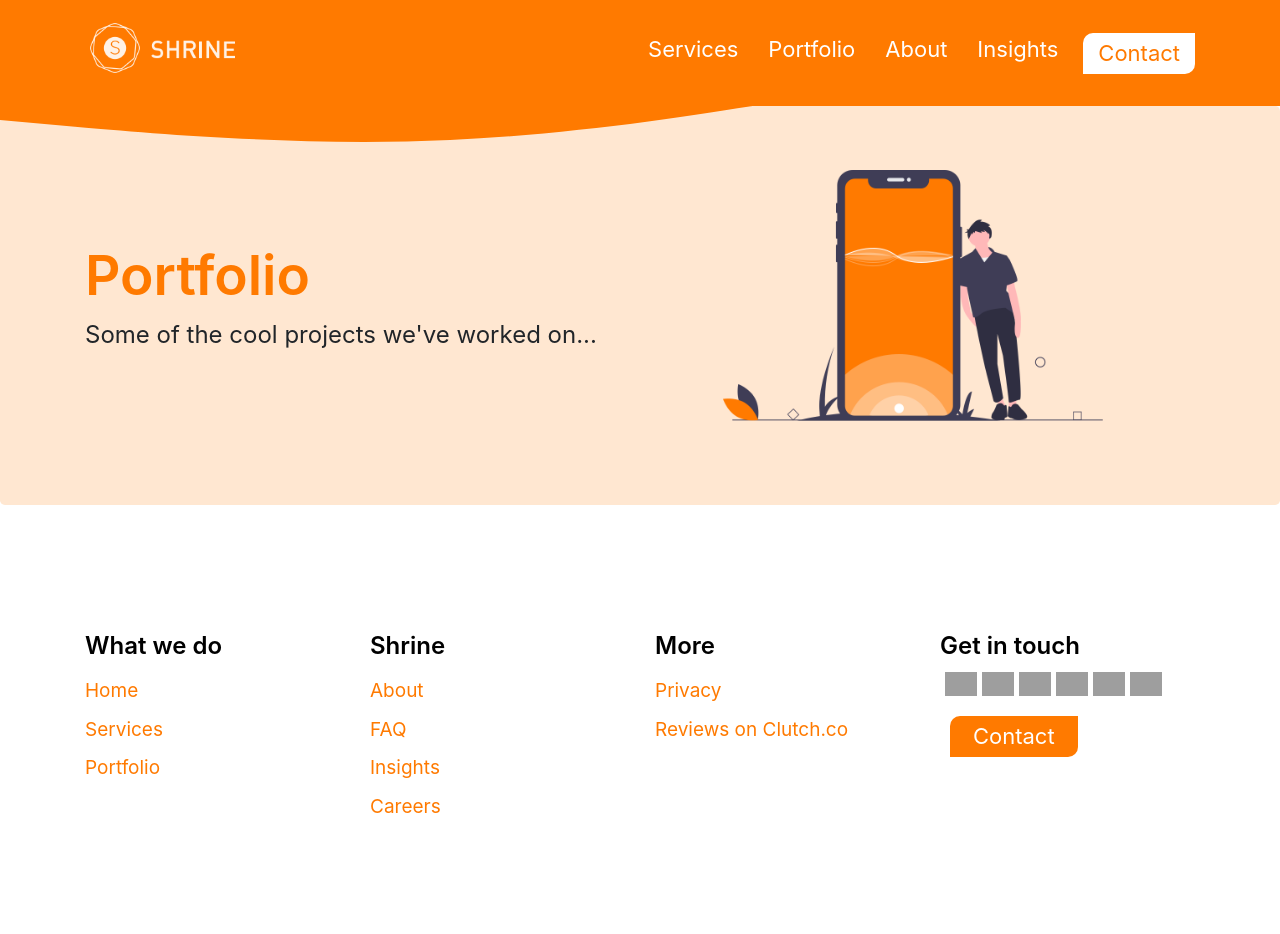
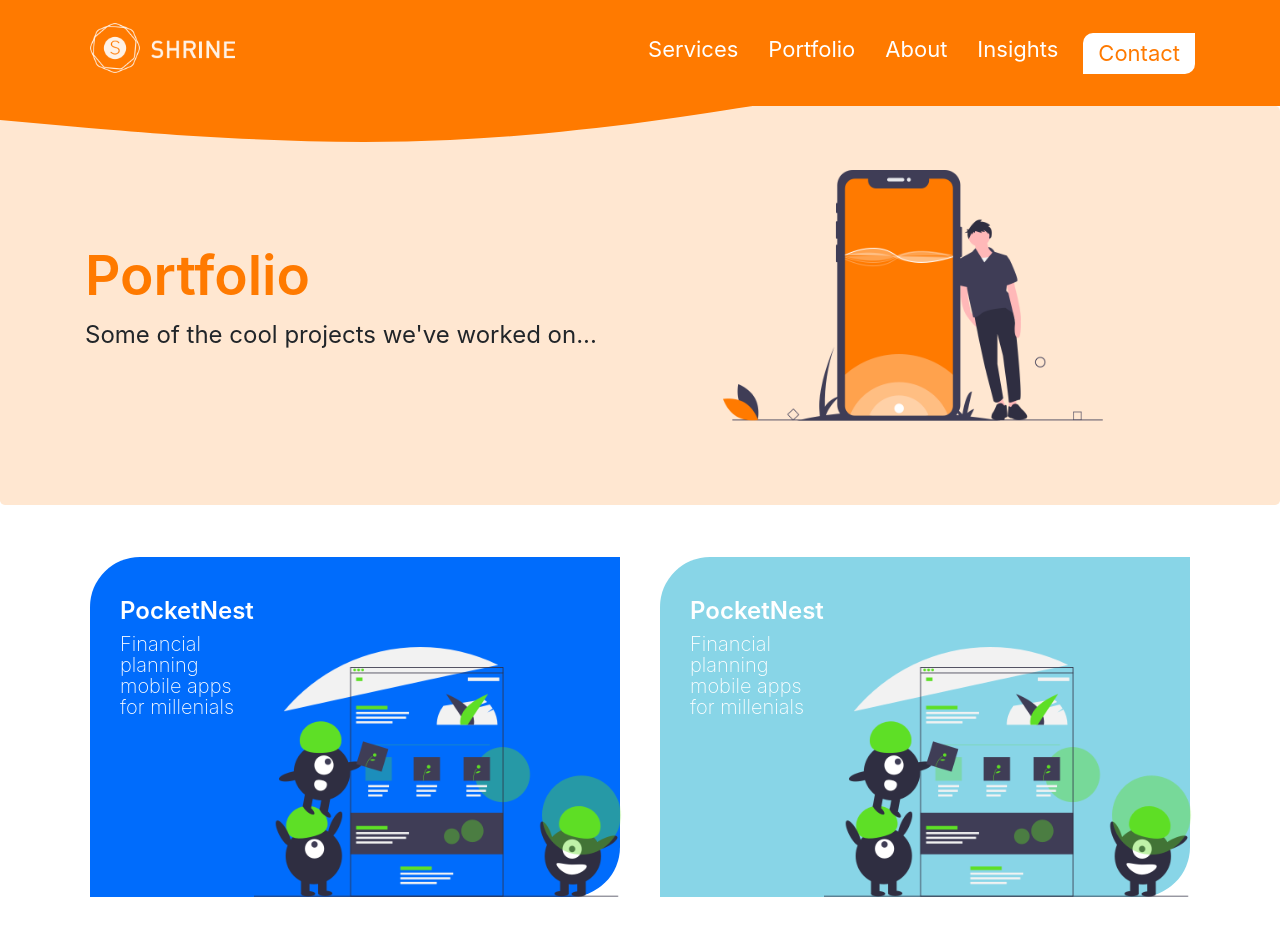
Before and after one commit to SyedAli00896/lucidspring, a Gatsby site: page /portfolio in a window 1280 px wide. Shown: the top 934 px of the page. Before the commit the page ends 836 px from the top, so only its background shows below. Built offline with nearby package versions, Linux system fonts and the light colour scheme; Gatsby itself is replaced by a stand-in of ours; grey boxes are pictures that could not be loaded.

Commit message:
portfolio screen

```diff
--- a/src/Styles/styles.css
+++ b/src/Styles/styles.css
@@ -1,3 +1,5 @@
+/* short-hand syntax: top | right | bottom | left */
+
 #anchor {
   color: white;
   padding: 0px 15px;
@@ -52,6 +54,24 @@
 
 .serviceImage {
   margin: 50px 60px;
+}
+#portfolio_col {
+  border-radius: 50px 0px;
+  padding: 10px 15px 0px 0px;
+  color: #ffffff;
+}
+.portfolioImage {
+  margin: 50px 0px 0px 0px;
+}
+#pfcardtitle {
+  font-size: 24px;
+  font-weight: 600;
+}
+#pfcarddescription {
+  font-size: 20px;
+  line-height: 21px;
+  text-align: left;
+  font-weight: 200;
 }
 #cardtitle {
   padding: 10px 15px;
--- /dev/null
+++ b/src/components/PortfolioMiddleContent.js
@@ -0,0 +1,53 @@
+import React from "react"
+import { Container, Col, Row } from "react-bootstrap"
+import "../Styles/styles.css"
+export const PortfolioMiddleContent = props => {
+  return (
+    <Col
+      style={{
+        padding: "20px",
+      }}
+      lg={6}
+      md={6}
+      sm={12}
+      xs={12}
+    >
+      <div
+        id="portfolio_col"
+        style={{
+          backgroundColor: props.backgroundColor || "blue",
+          display: "flex",
+          flexDirection: "row",
+        }}
+      >
+        <div
+          style={{
+            flex: 2,
+
+            paddingTop: "30px",
+            paddingLeft: "30px",
+          }}
+        >
+          <h1 id="pfcardtitle">PocketNest</h1>
+          <h2 id="pfcarddescription">
+            {props.description ||
+              "Financial planning mobile apps for millenials"}
+          </h2>
+        </div>
+        <div
+          style={{
+            flex: 3,
+            paddingTop: "30px",
+          }}
+        >
+          <img
+            {...props}
+            className="portfolioImage"
+            height="250"
+            alt="No File"
+          />
+        </div>
+      </div>
+    </Col>
+  )
+}
--- a/src/pages/portfolio.js
+++ b/src/pages/portfolio.js
@@ -3,22 +3,41 @@
 import { Container, Row } from "react-bootstrap"
 import Footer from "../components/Footer"
 import Jumbotron from "../components/Jumbotron"
-import { Services } from "../components/Services"
-import { Newsletter } from "../components/Newsletter"
+import { PortfolioMiddleContent } from "../components/PortfolioMiddleContent"
+
 import SEO from "../components/seo"
 import "../Styles/styles.css"
 import "bootstrap/dist/css/bootstrap.min.css"
-import { ORANGE_COLOUR } from "../Constants"
+
 import TopContent from "../components/content/TopContent"
 const PortfolioPage = () => (
   <div>
     <SEO title="Portfolio" />
-
     <TopContent
       title="Portfolio"
       description="Some of the cool projects we've worked on..."
       image={require("../images/portfolio_hero_img.png")}
     />
+    <Container>
+      <Row>
+        <PortfolioMiddleContent
+          backgroundColor="#006cfc"
+          src={require("../images/web_design_dev.png")}
+        />
+        <PortfolioMiddleContent
+          backgroundColor="#88d5e7"
+          src={require("../images/web_design_dev.png")}
+        />
+        <PortfolioMiddleContent
+          backgroundColor="#25bebc"
+          src={require("../images/web_design_dev.png")}
+        />
+        <PortfolioMiddleContent
+          backgroundColor="#993cfe"
+          src={require("../images/web_design_dev.png")}
+        />
+      </Row>
+    </Container>
     <div style={{ padding: 30 }}></div>
     <Footer />
   </div>
```
